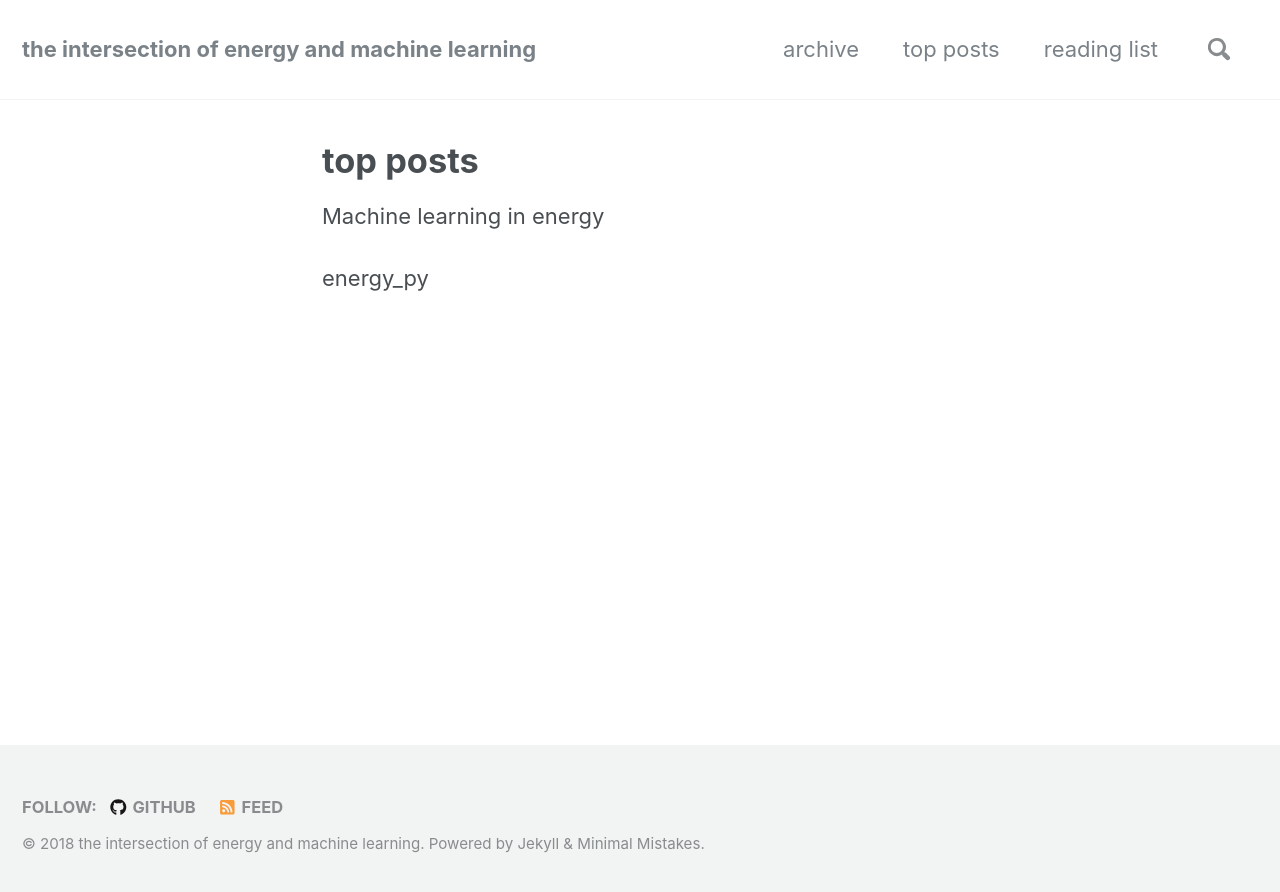
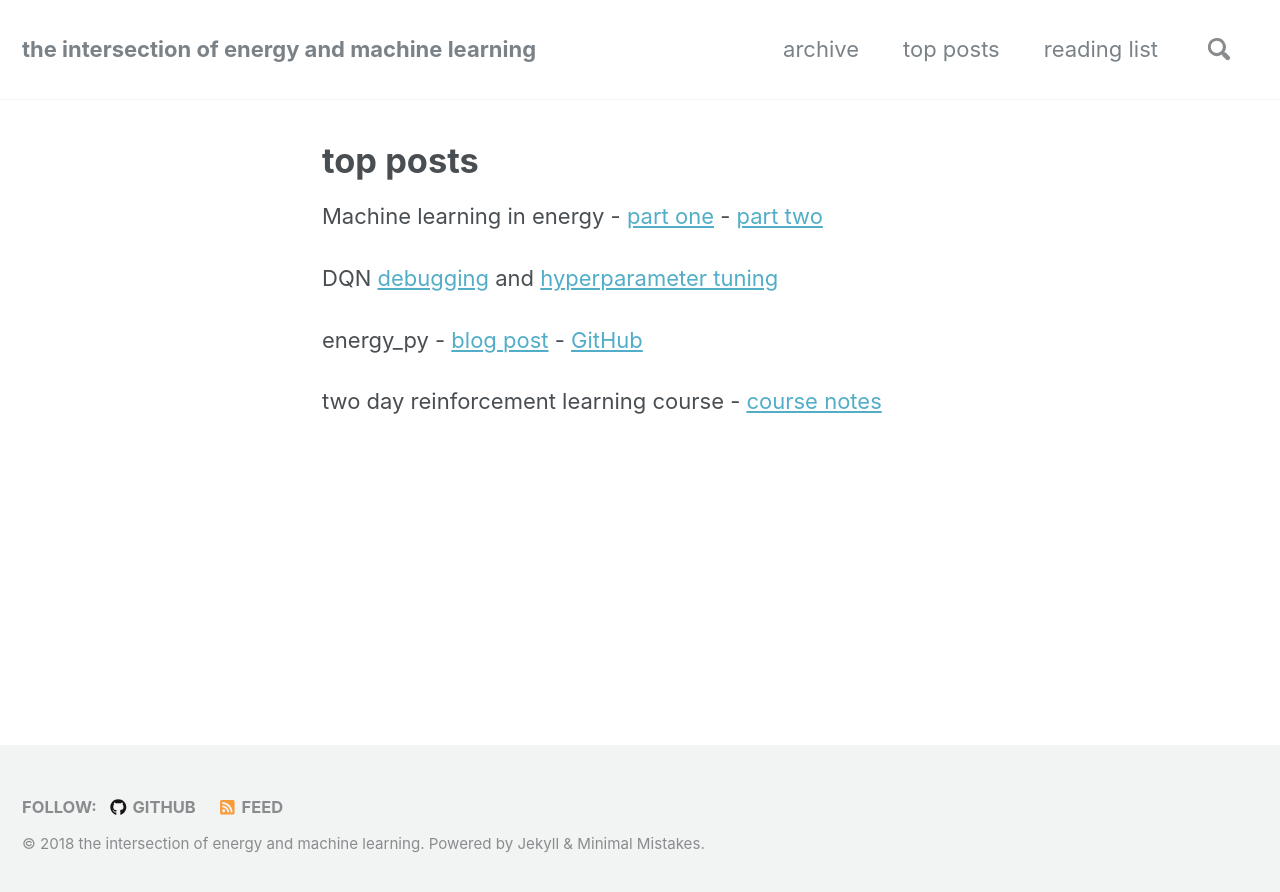
Before and after one commit to ADGEfficiency/adgefficiency.github.io, a Jekyll site: the page built from _pages/top_posts.md, in a window 1280 px wide. Shown: the top 892 px of the page. Built offline with Jekyll 4.4.1, drawn with Linux system fonts in a browser that asks for light colours; nearby versions of some CDN libraries.

Commit message:
drafting

```diff
--- a/_pages/top_posts.md
+++ b/_pages/top_posts.md
@@ -5,6 +5,10 @@ permalink: /top_posts/
 
 ---
 
-Machine learning in energy
+Machine learning in energy - [part one](https://www.adgefficiency.com/machine-learning-in-energy-part-one/) - [part two](https://www.adgefficiency.com/machine-learning-in-energy-part-two/)
 
-energy_py
+DQN [debugging](https://www.adgefficiency.com/dqn-debugging/) and [hyperparameter tuning](https://www.adgefficiency.com/dqn-tuning/)
+
+energy_py - [blog post](https://www.adgefficiency.com/energy_py-reinforcement-learning-for-energy-systems/) - [GitHub](https://github.com/ADGEfficiency/energy_py)
+
+two day reinforcement learning course - [course notes](https://github.com/ADGEfficiency/dsr_rl)
```
Also changed, not shown: _posts/2017-04-03-energy_py-reinforcement-learning-for-energy-systems.md (+1 -1 lines).
